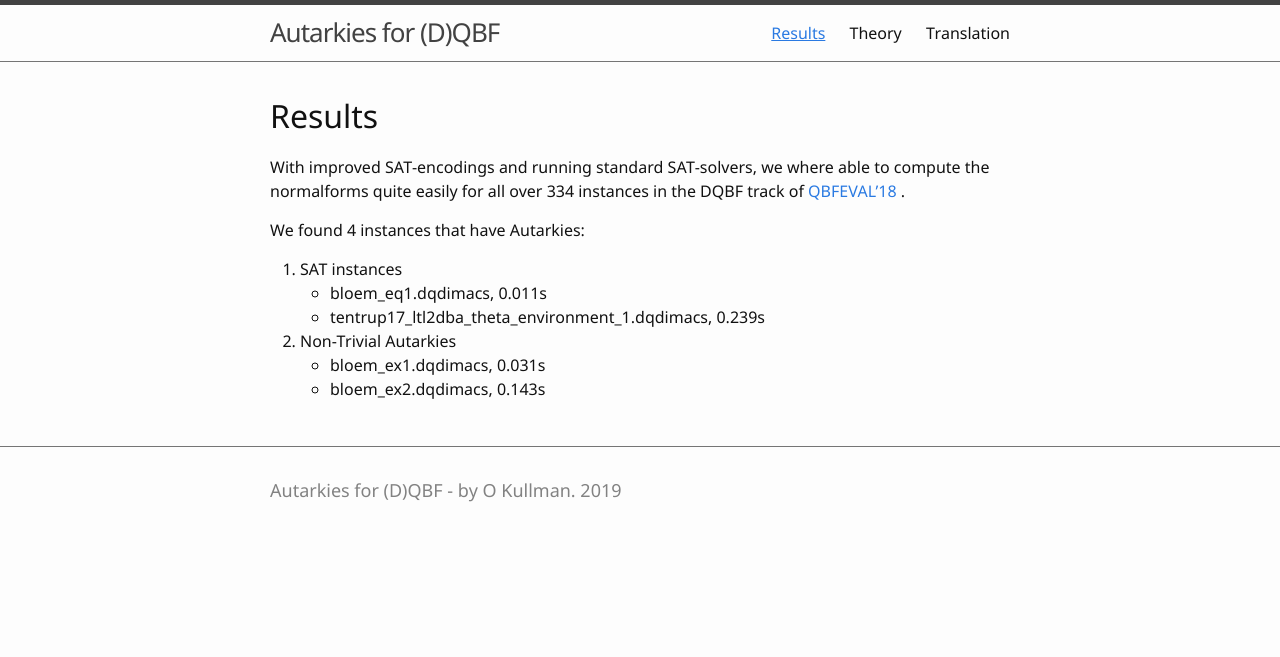
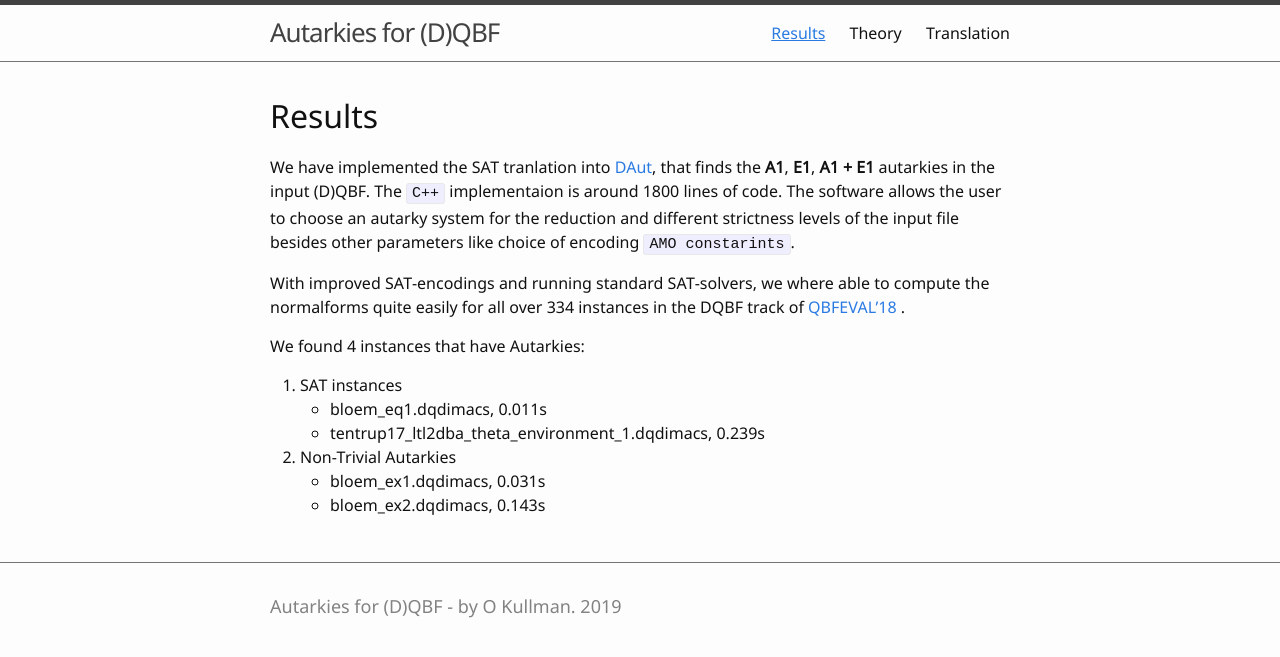
Before and after one commit to Autarkies/Autarkies.github.io, a Jekyll site: the page built from results.md, in a window 1280 px wide. Shown: the top 657 px of the page. Built offline with Jekyll 4.4.1, drawn with Linux system fonts in a browser that asks for light colours.

Commit message:
minor result update

```diff
--- a/results.md
+++ b/results.md
@@ -4,6 +4,8 @@ nav: true
 ---
 
 # Results
+We have implemented the SAT tranlation into [DAut](https://github.com/arey0pushpa/dcnf-autarky), that finds the **A1**, **E1**, **A1 + E1** autarkies in the input (D)QBF. The `C++` implementaion is around 1800 lines of code.
+The software allows the user to choose an autarky system for the reduction and different strictness levels of the input file besides other parameters like choice of encoding `AMO constarints`.
 
 With improved SAT-encodings and running standard SAT-solvers, we where able to compute the normalforms quite easily for all over 334 instances in the DQBF track of [QBFEVAL'18](http://www.qbflib.org/qbfeval18.php)
 .
```
